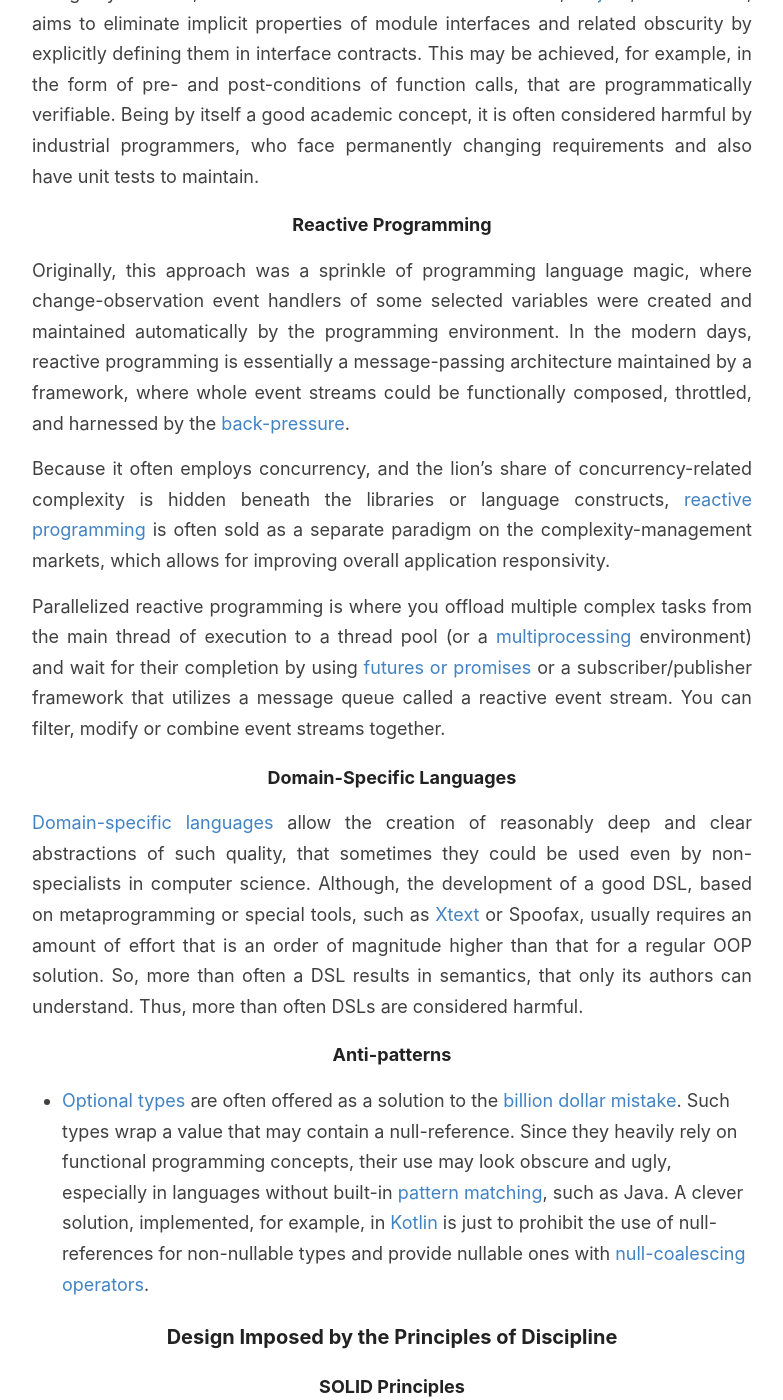
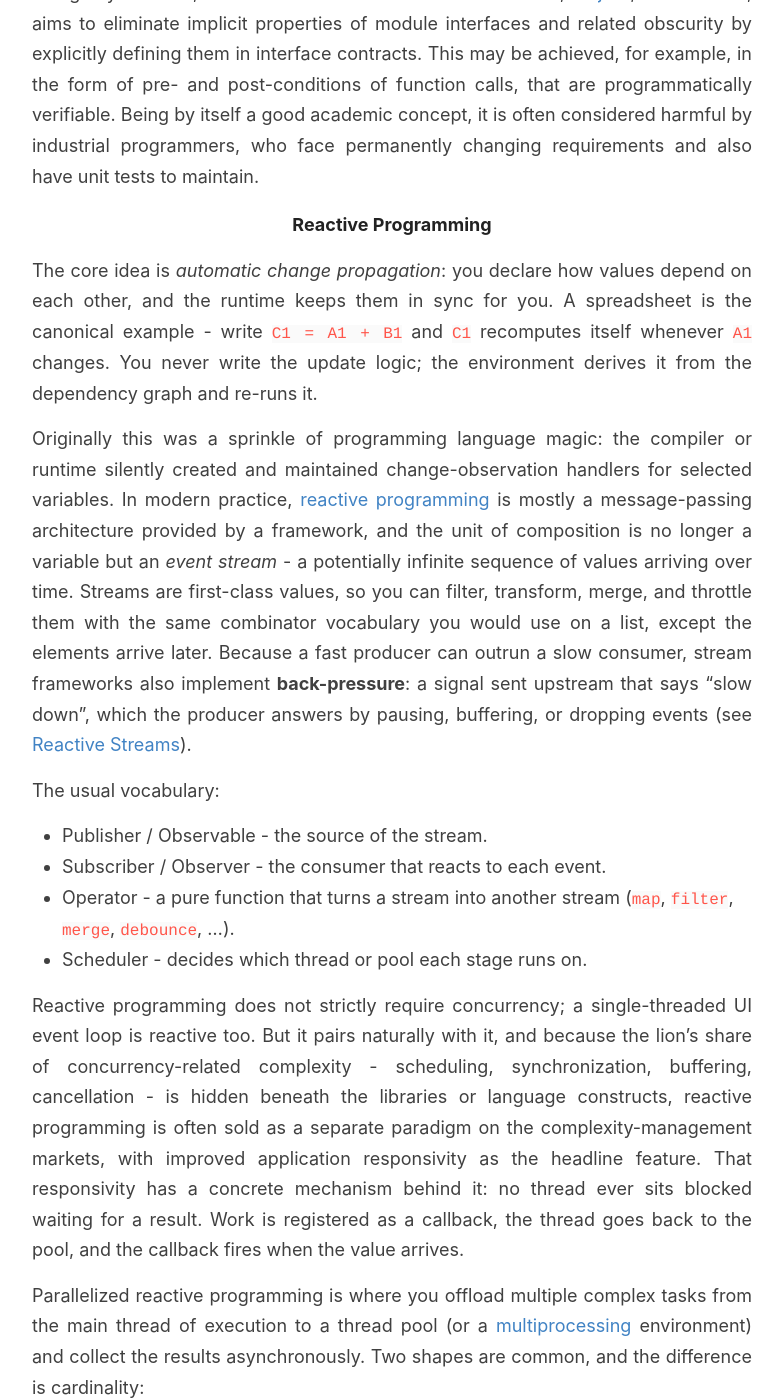
Before and after one commit to GChristensen/posts, a Jekyll site: the page built from _posts/2021-07-07-how-to-design-software-systems-qmark.md, in a window 1280 px wide and 1400 px high, scrolled down 13767 px. Shown: the whole window, without its empty margins (248-1031 px from the left). Built offline with Jekyll 4.4.1, drawn with Linux system fonts in a browser that asks for light colours; some of the changed text lies outside the part shown.

Commit message:
blog edit

```diff
--- a/_posts/2021-07-07-how-to-design-software-systems-qmark.md
+++ b/_posts/2021-07-07-how-to-design-software-systems-qmark.md
@@ -540,26 +540,55 @@ to maintain.
 
 #### Reactive Programming
 
-Originally, this approach was a sprinkle of programming language magic,
-where change-observation event handlers of some selected variables were created and
-maintained automatically by the programming environment.
-In the modern days, reactive programming is essentially a message-passing
-architecture maintained by a framework, where whole event streams could be
-functionally composed, throttled, and harnessed by the [back-pressure](https://en.wikipedia.org/wiki/Backpressure_routing).
+The core idea is *automatic change propagation*: you declare how values depend
+on each other, and the runtime keeps them in sync for you. A spreadsheet is the
+canonical example - write `C1 = A1 + B1` and `C1` recomputes itself whenever
+`A1` changes. You never write the update logic; the environment derives it from
+the dependency graph and re-runs it.
 
-Because it often employs concurrency, and the lion's share of concurrency-related
-complexity is hidden beneath the libraries or language constructs, [reactive
-programming](https://en.wikipedia.org/wiki/Reactive_programming) is often sold
-as a separate paradigm on the complexity-management markets, which
-allows for improving overall application responsivity.
+Originally this was a sprinkle of programming language magic: the compiler or
+runtime silently created and maintained change-observation handlers for selected
+variables. In modern practice, [reactive
+programming](https://en.wikipedia.org/wiki/Reactive_programming) is mostly a
+message-passing architecture provided by a framework, and the unit of
+composition is no longer a variable but an *event stream* - a potentially
+infinite sequence of values arriving over time. Streams are first-class values,
+so you can filter, transform, merge, and throttle them with the same combinator
+vocabulary you would use on a list, except the elements arrive later. Because a
+fast producer can outrun a slow consumer, stream frameworks also implement
+**back-pressure**: a signal sent upstream that says "slow down", which the
+producer answers by pausing, buffering, or dropping events (see [Reactive
+Streams](https://en.wikipedia.org/wiki/Reactive_Streams)).
+
+The usual vocabulary:
+
+- Publisher / Observable - the source of the stream.
+- Subscriber / Observer - the consumer that reacts to each event.
+- Operator - a pure function that turns a stream into another stream
+  (`map`, `filter`, `merge`, `debounce`, …).
+- Scheduler - decides which thread or pool each stage runs on.
+
+Reactive programming does not strictly require concurrency; a single-threaded UI
+event loop is reactive too. But it pairs naturally with it, and because the
+lion's share of concurrency-related complexity - scheduling, synchronization,
+buffering, cancellation - is hidden beneath the libraries or language
+constructs, reactive programming is often sold as a separate paradigm on the
+complexity-management markets, with improved application responsivity as the
+headline feature. That responsivity has a concrete mechanism behind it: no
+thread ever sits blocked waiting for a result. Work is registered as a callback,
+the thread goes back to the pool, and the callback fires when the value arrives.
 
 Parallelized reactive programming is where you offload multiple complex tasks
 from the main thread of execution to a thread pool (or a
 [multiprocessing](https://en.wikipedia.org/wiki/Multiprocessing) environment)
-and wait for their completion by using [futures or
-promises](https://en.wikipedia.org/wiki/Futures_and_promises) or a
-subscriber/publisher framework that utilizes a message queue called a
-reactive event stream. You can filter, modify or combine event streams together.
+and collect the results asynchronously. Two shapes are common, and the
+difference is cardinality:
+
+- [Futures and promises](https://en.wikipedia.org/wiki/Futures_and_promises) -
+  a placeholder for *exactly one* result that will exist later.
+- A publisher/subscriber framework over a message queue - a *reactive event
+  stream* carrying many results over time, which you can filter, modify, or
+  combine with other streams.
 
 
 #### Domain-Specific Languages
```
